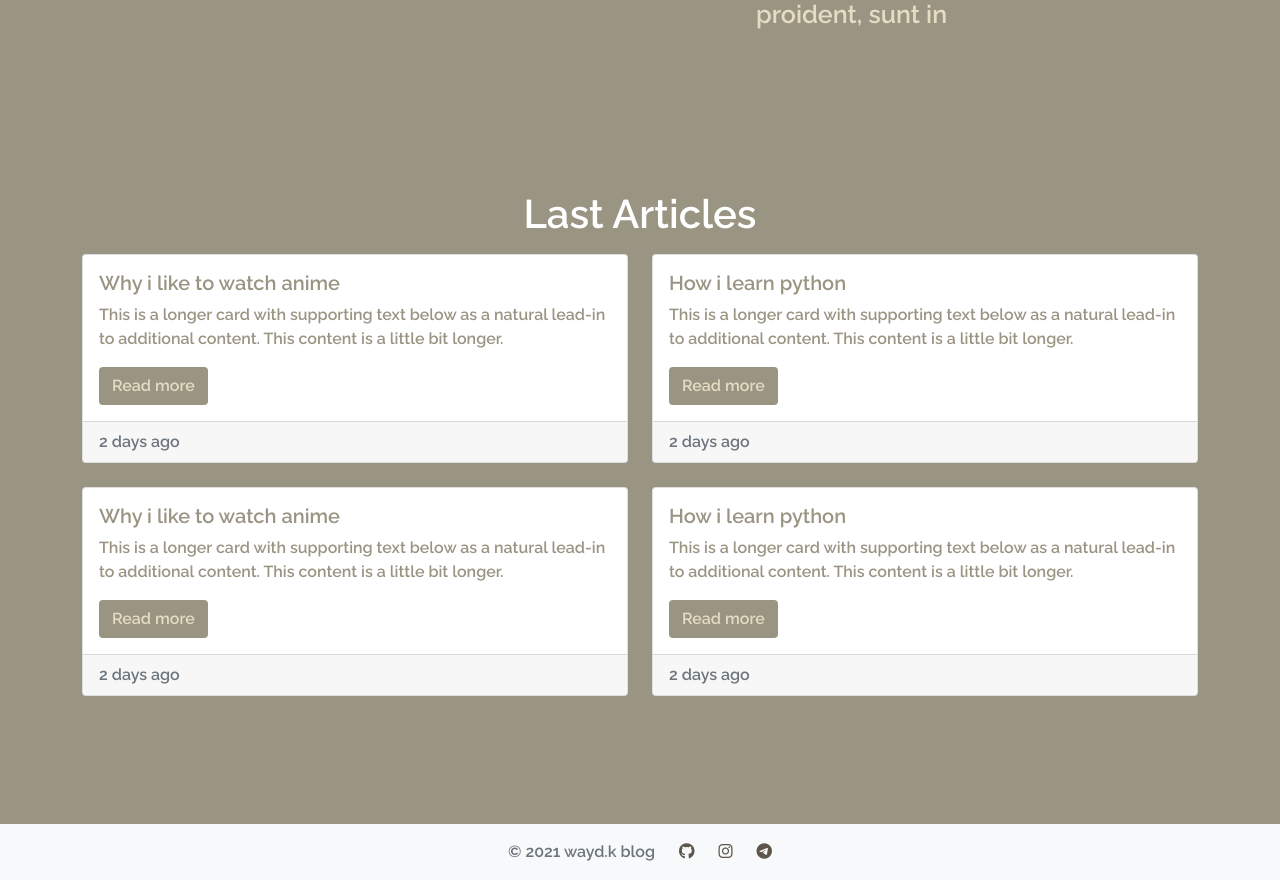
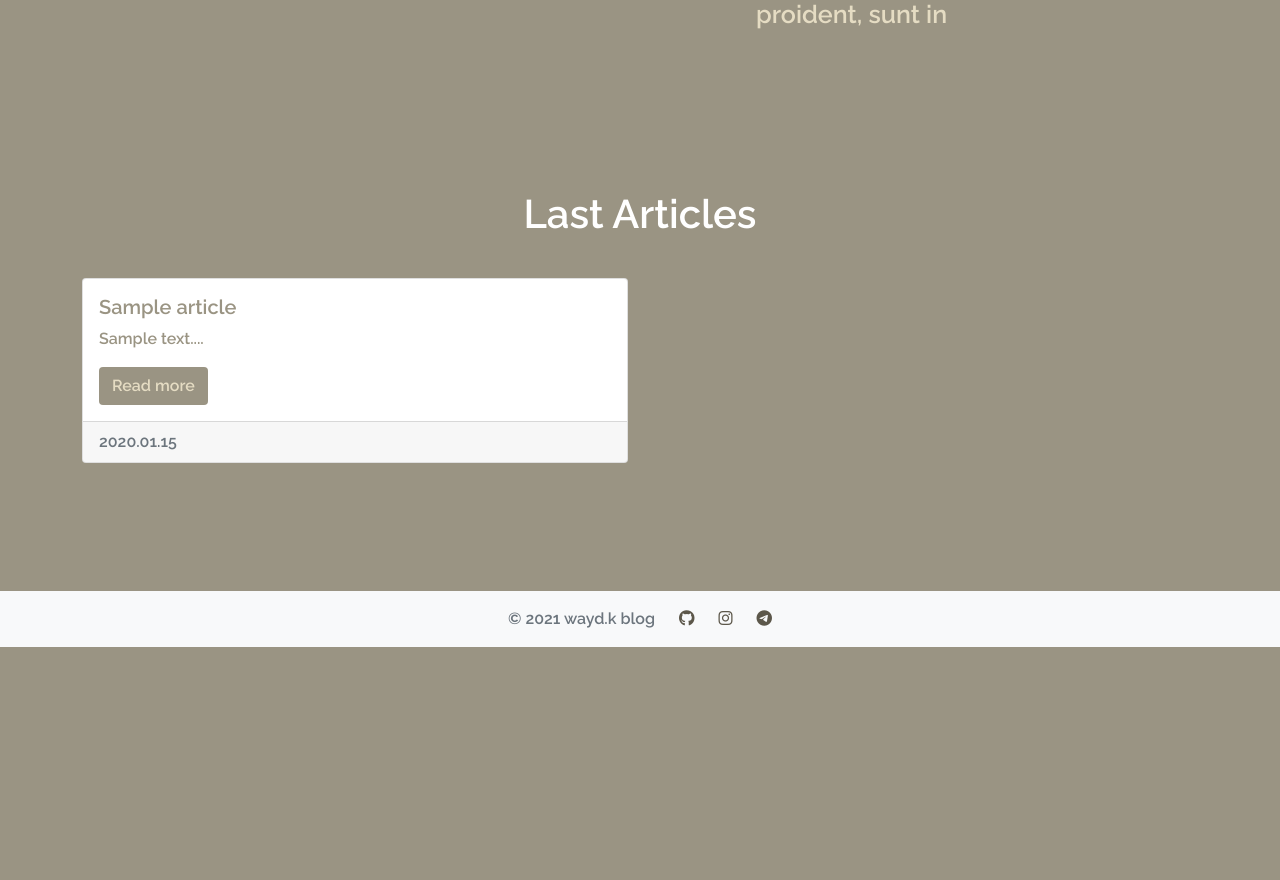
Before and after one commit to waydk/flask_blog, a Flask app: page / in a window 1280 px wide. Shown: the part 772-1652 px from the top of the page. After the commit the page ends 1419 px from the top, so only its background shows below. Run offline with Flask 2, Linux system fonts and the light colour scheme; tables that the repository leaves empty hold one stand-in row (values such as "Sample post"); parts of the project's set-up code (start-up, migrations or seed data) failed here and were passed over; some libraries are stand-ins or nearby versions.

Commit message:
0.0.3: using articles in the template

```diff
--- a/blog/__init__.py
+++ b/blog/__init__.py
@@ -14,5 +14,4 @@ def create_app():
     with app.app_context():
         from . import routes  # Import routes
         db.create_all()  # Create sql tables for our data models
-
         return app
--- a/blog/routes.py
+++ b/blog/routes.py
@@ -1,8 +1,14 @@
+# from datetime import datetime
 from flask import render_template
 from flask import current_app as app
 
-# from .models import Articles, db
+from .models import Articles, db
 
 @app.route('/')
 def home():
-    return render_template("index.html")
+    # article = Articles(title='Example title', content='Some content', date=datetime.now())
+    # db.session.add(article)
+    # db.session.commit()
+
+    articles = Articles.query.limit(4).all()
+    return render_template("index.html", articles=articles)
--- a/blog/templates/index.html
+++ b/blog/templates/index.html
@@ -50,63 +50,23 @@
   <!-- Last article section -->
   <section id='last-articles'>
     <h1 class="text-center pb-2">Last Articles</h2>
-    <div class="container">
+
+      <div class="container pt-4">
         <div class="row row-cols-1 row-cols-md-2 g-4">
+          {% for article in articles %}
             <div class="col">
               <div class="card">
                 <div class="card-body">
-              <h5 class="card-title">Why i like to watch anime</h5>
-              <p class="card-text">This is a longer card with supporting text below as a natural lead-in to additional content. This content is a little bit longer.</p>
+                  <h5 class="card-title">{{article.title}}</h5>
+                  <p class="card-text">{{article.content[:50]}}...</p>
                   <a href="#" class="btn btn-card">Read more</a>
                 </div>
                 <div class="card-footer text-muted">
-              2 days ago
+                  {{article.date.strftime("%Y.%m.%d")}}
                 </div>
               </div>
             </div>
-        <div class="col">
-          <div class="card">
-            <div class="card-body">
-              <h5 class="card-title">How i learn python</h5>
-              <p class="card-text">This is a longer card with supporting text below as a natural lead-in to additional content. This content is a little bit longer.</p>
-              <a href="#" class="btn btn-card">Read more</a>
-            </div>
-            <div class="card-footer text-muted">
-              2 days ago
-            </div>
-          </div>
-        </div>
-      </div>
-    </div>
-
-
-    <!-- For example -->
-    <div class="container pt-4">
-      <div class="row row-cols-1 row-cols-md-2 g-4">
-        <div class="col">
-          <div class="card">
-            <div class="card-body">
-              <h5 class="card-title">Why i like to watch anime</h5>
-              <p class="card-text">This is a longer card with supporting text below as a natural lead-in to additional content. This content is a little bit longer.</p>
-              <a href="#" class="btn btn-card">Read more</a>
-            </div>
-            <div class="card-footer text-muted">
-              2 days ago
-            </div>
-          </div>
-        </div>
-        <div class="col">
-          <div class="card">
-            <div class="card-body">
-              <h5 class="card-title">How i learn python</h5>
-              <p class="card-text">This is a longer card with supporting text below as a natural lead-in to additional content. This content is a little bit longer.</p>
-              <a href="#" class="btn btn-card">Read more</a>
-            </div>
-            <div class="card-footer text-muted">
-              2 days ago
-            </div>
-          </div>
-        </div>
+          {% endfor %}
         </div>
       </div>
   </section>
```
Lines whose indentation alone changed are shown as unchanged.
